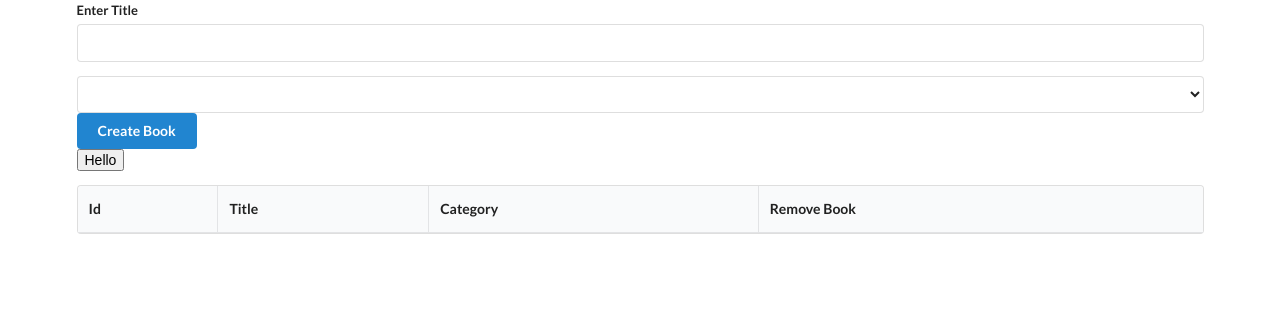
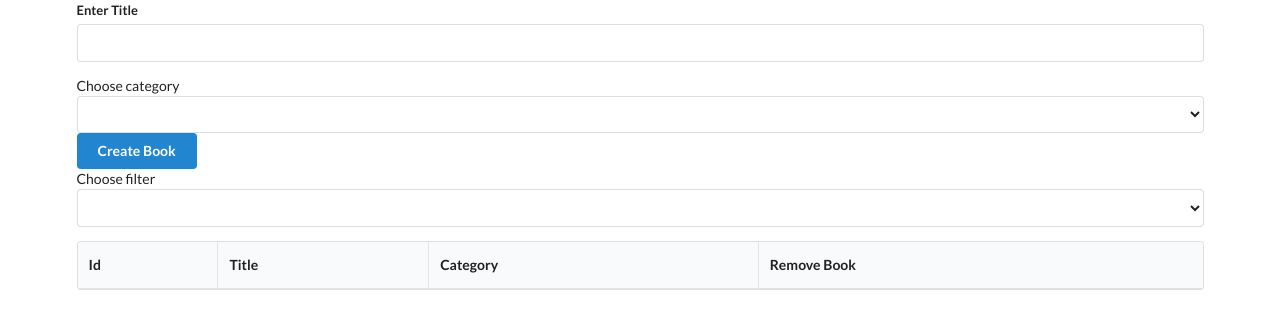
Before and after one commit to SamroodAli/magic-books, a React (Create React App) app: page / in a window 1280 px wide. Shown: the top 328 px of the page. Built offline with nearby package versions, Linux system fonts and the light colour scheme.

Commit message:
Category:Filter add label to choose filter select

```diff
--- a/src/components/BookForm.jsx
+++ b/src/components/BookForm.jsx
@@ -53,9 +53,11 @@ const BookForm = ({ initialValues, handleChange }) => {
   };
 
   const renderForm = ({ handleSubmit }) => (
-    <form onSubmit={handleSubmit} className="ui form error">
+    <form onSubmit={handleSubmit} className="ui form error ">
       <Field name="title" component={renderInput} label="Enter Title" />
 
+      <label htmlFor="category">
+        Choose category
         <Field name="category" component="select">
           {CATEGORIES.map((category) => (
             <option key={category} value={category}>
@@ -63,6 +65,7 @@ const BookForm = ({ initialValues, handleChange }) => {
             </option>
           ))}
         </Field>
+      </label>
 
       <button type="submit" className="ui button primary">
         Create Book
--- a/src/components/CategoryFilter.jsx
+++ b/src/components/CategoryFilter.jsx
@@ -19,8 +19,9 @@ const CategoryForm = ({ changeFilter }) => {
   };
 
   const renderForm = ({ handleSubmit }) => (
-    <form onSubmit={handleSubmit} className="ui form error">
-
+    <form onSubmit={handleSubmit} className="ui form">
+      <label htmlFor="category">
+        Choose filter
         <Field name="category" component="select">
           {CATEGORIES.map((category) => (
             <option key={category} value={category}>
@@ -28,6 +29,7 @@ const CategoryForm = ({ changeFilter }) => {
             </option>
           ))}
         </Field>
+      </label>
 
     </form>
   );
--- a/src/containers/CategoryFilterContainer.jsx
+++ b/src/containers/CategoryFilterContainer.jsx
@@ -1,10 +1,10 @@
-// import CategoryFilter from '../components/categoryFilter';
+import CategoryFilter from '../components/CategoryFilter';
 import useActions from '../hooks/useActions';
 
 const CategoryFilterContainer = () => {
   const { changeFilter } = useActions();
   return (
-    <button type="button" onClick={() => changeFilter('Action')}>Hello</button>
+    <CategoryFilter changeFilter={changeFilter} />
   );
 };
 
```
Lines whose indentation alone changed are shown as unchanged.
